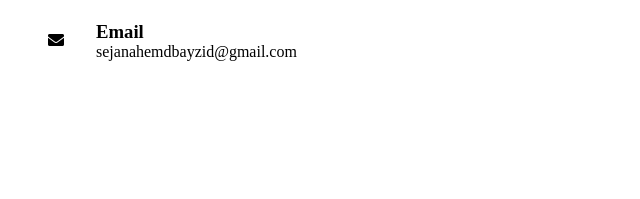
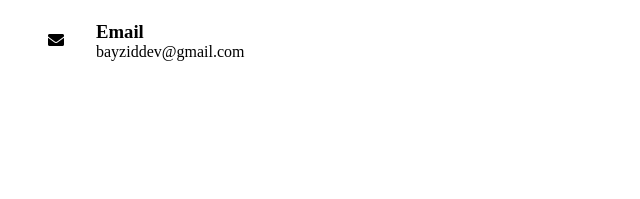
Before and after one commit to bayzid-dev/my-portfolio, a plain HTML site: page index.html in a window 1280 px wide. Shown: the part 4728-4927 px from the top of the page, 0-640 px from the left. Drawn offline with nearby package versions, Linux system fonts and the light colour scheme; a script that the page names is missing.

Commit message:
gmail change

```diff
--- a/index.html
+++ b/index.html
@@ -385,7 +385,7 @@
           <span class="icon"><i class="fas fa-envelope"></i></span>
           <span class="content">
             <h3>Email</h3>
-            <span>sejanahemdbayzid@gmail.com</span>
+            <span>bayziddev@gmail.com</span>
           </span>
         </div>
       </div>
```
